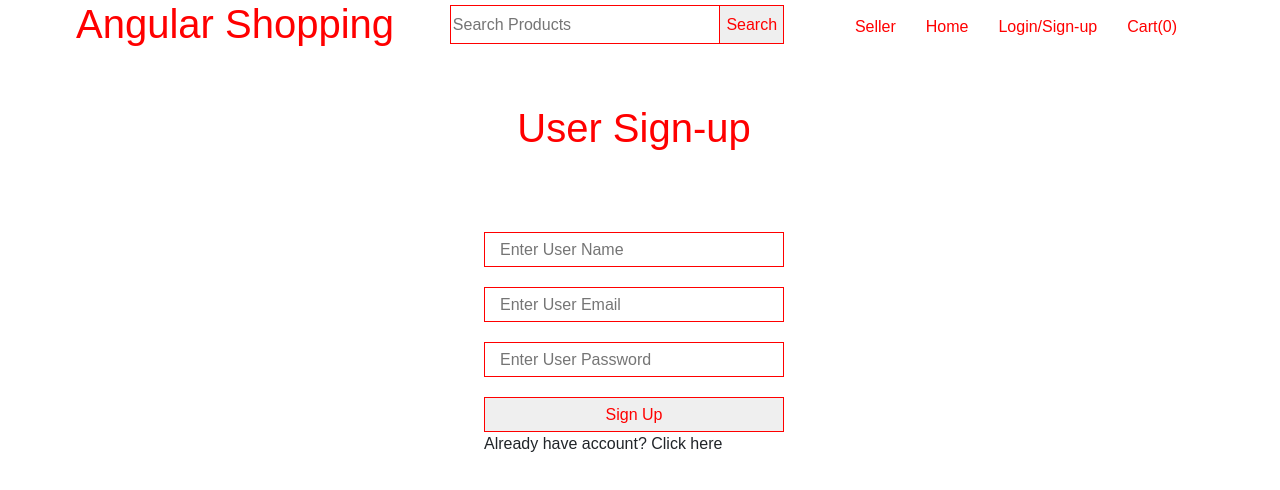
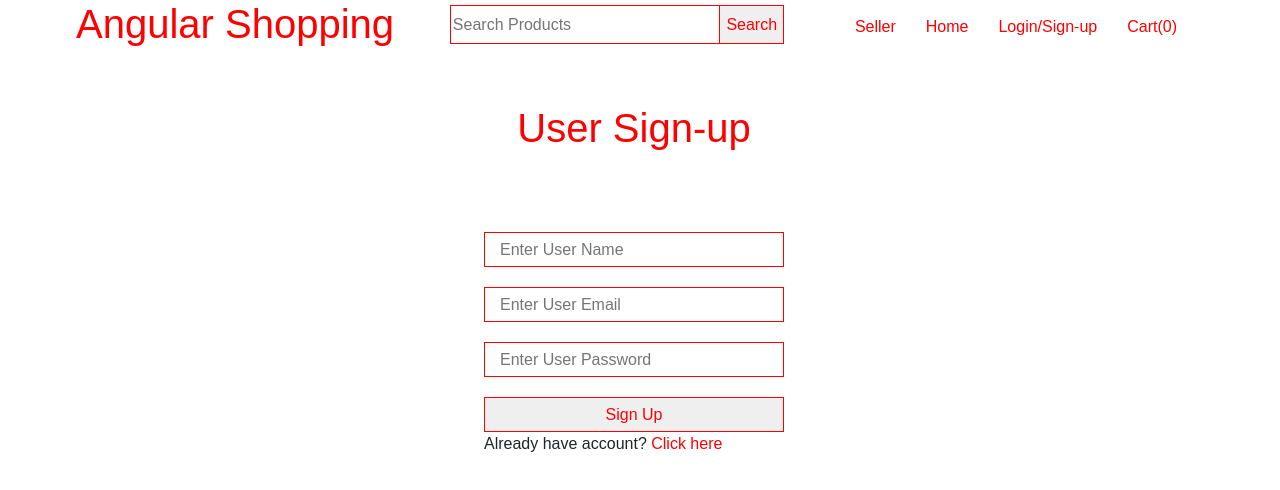
Before and after one commit to LucBecker/ecommerce-app, an Angular app: page /user-auth in a window 1280 px wide. Shown: the top 490 px of the page. Built offline with nearby package versions, Linux system fonts and the light colour scheme.

Commit message:
add style to the login form

```diff
--- a/src/app/user-auth/user-auth.component.css
+++ b/src/app/user-auth/user-auth.component.css
@@ -4,3 +4,10 @@
   color: red;
   text-align: center;
 }
+.user-auth{
+  margin-bottom: 100px;
+}
+.user-auth a{
+  color: red;
+  cursor: pointer;
+}
```
